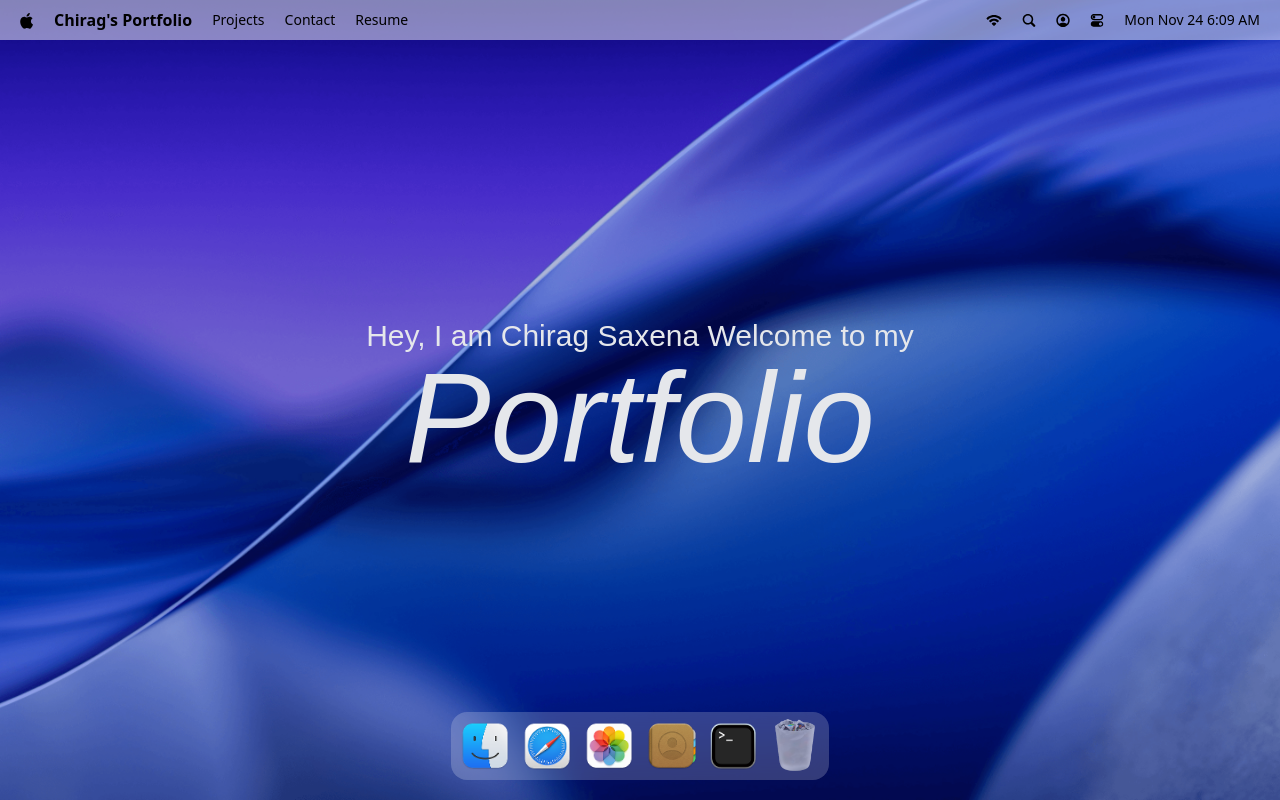
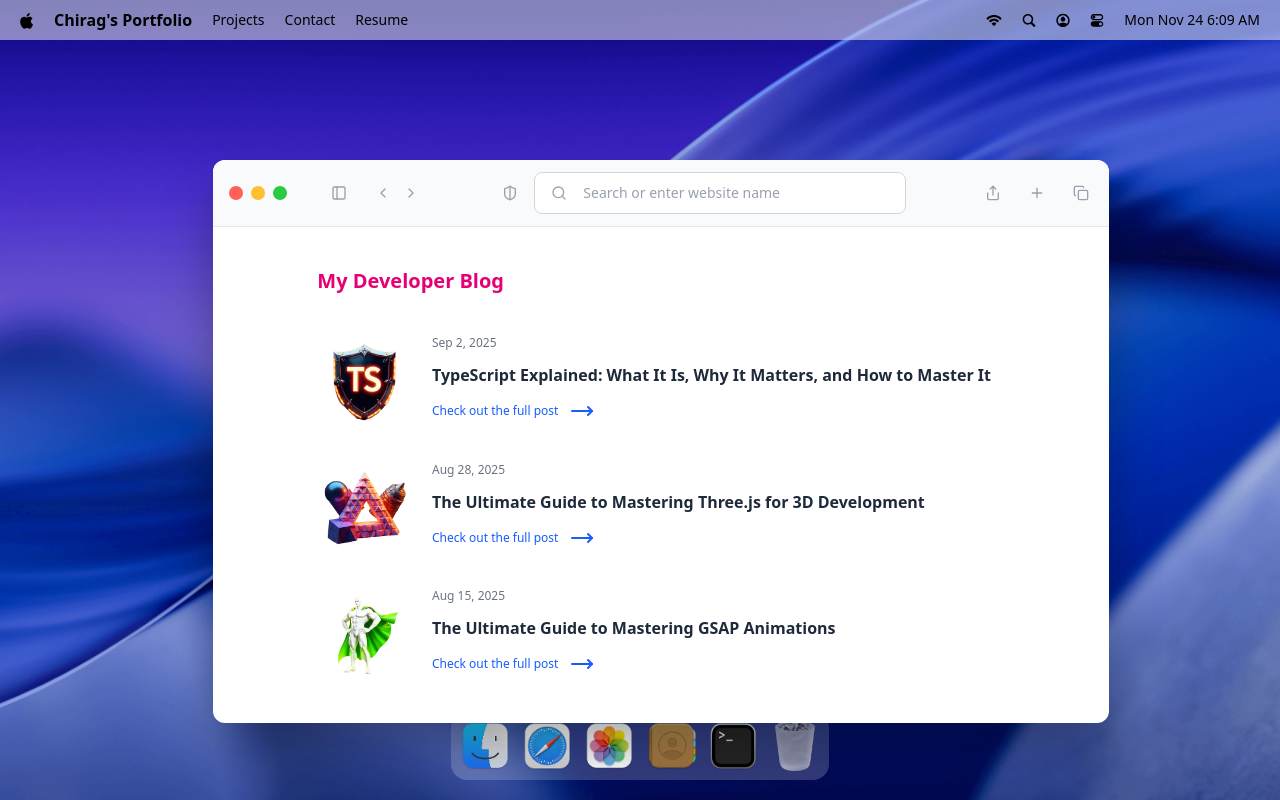
Before and after one commit to allindiacoderlife/MacOS-Portfolio, a React (Vite) app: page / in a window 1280 px wide. Both pictures are taken after a click on the button 547 px from the left and 746 px from the top of the page. Built offline with nearby package versions, Linux system fonts and the light colour scheme; a web font is replaced by a local one.

Commit message:
Add Safari component with window controls and blog display; update index.js to export Safari

```diff
--- a/src/App.jsx
+++ b/src/App.jsx
@@ -2,7 +2,7 @@
 import { Draggable } from "gsap/all";
 
 import { Dock, Navbar, Welcome } from "#components";
-import { Terminal } from "#windows";
+import { Safari, Terminal } from "#windows";
 
 gsap.registerPlugin(Draggable);
 
@@ -14,6 +14,7 @@
       <Dock />
 
       <Terminal />
+      <Safari />
     </main>
   );
 };
--- /dev/null
+++ b/src/windows/Safari.jsx
@@ -0,0 +1,70 @@
+import { WindowControls } from "#components";
+import { blogPosts } from "#constants";
+import WindowWrapper from "#hoc/WindowWrapper";
+import {
+  ChevronLeft,
+  ChevronRight,
+  Copy,
+  MoveRight,
+  PanelLeft,
+  Plus,
+  Search,
+  Share,
+  ShieldHalf,
+} from "lucide-react";
+
+const Safari = () => {
+  return (
+    <>
+      <div id="window-header">
+        <WindowControls target="safari" />
+        <PanelLeft className="ml-10 icon" />
+        <div className="flex items-center gap-1 ml-5">
+          <ChevronLeft className="icon" />
+          <ChevronRight className="icon" />
+        </div>
+        <div className="flex-1 flex-center gap-3">
+          <ShieldHalf className="icon" />
+          <div className="search">
+            <Search className="icon" />
+            <input
+              type="text"
+              placeholder="Search or enter website name"
+              className="flex-1"
+            />
+          </div>
+        </div>
+
+        <div className="flex items-center gap-5">
+            <Share className="icon" />
+            <Plus className="icon" />
+            <Copy className="icon" />
+        </div>
+      </div>
+
+      <div className="blog">
+        <h2>My Developer Blog</h2>
+        <div className="space-y-8">
+            {blogPosts.map(({id, image, title, date, link}) => (
+                <div key={id} className="blog-post">
+                    <div className="col-span-2">
+                        <img src={image} alt={title} />
+                    </div>
+                    <div className="content">
+                        <p>{date}</p>
+                        <h3>{title}</h3>
+                        <a href={link} target="_blank" rel="noopener noreferrer">
+                            Check out the full post <MoveRight className="icon-hover"/>
+                        </a>
+                    </div>
+                </div>
+            ))}
+        </div>
+      </div>
+    </>
+  );
+};
+
+const SafariWindow = WindowWrapper(Safari, "safari");
+
+export default SafariWindow;
--- a/src/windows/index.js
+++ b/src/windows/index.js
@@ -1,3 +1,4 @@
 import Terminal from "#windows/Terminal";
+import Safari from "#windows/Safari";
 
-export { Terminal };
+export { Terminal , Safari};
```
